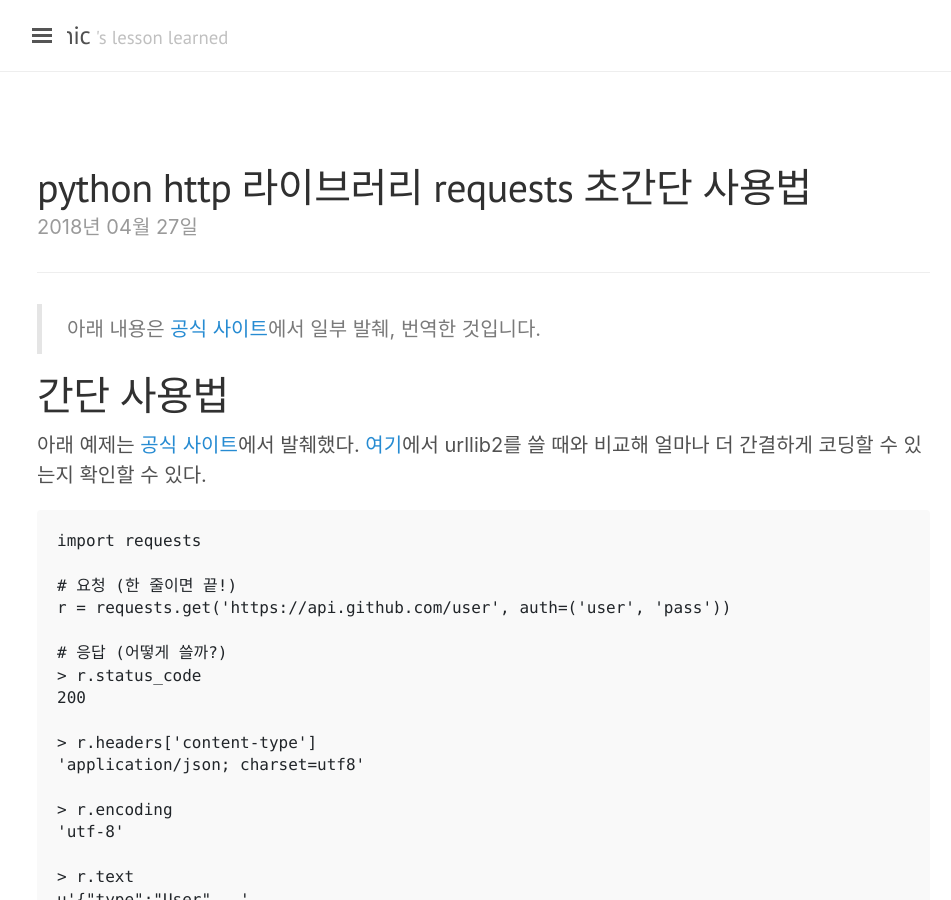
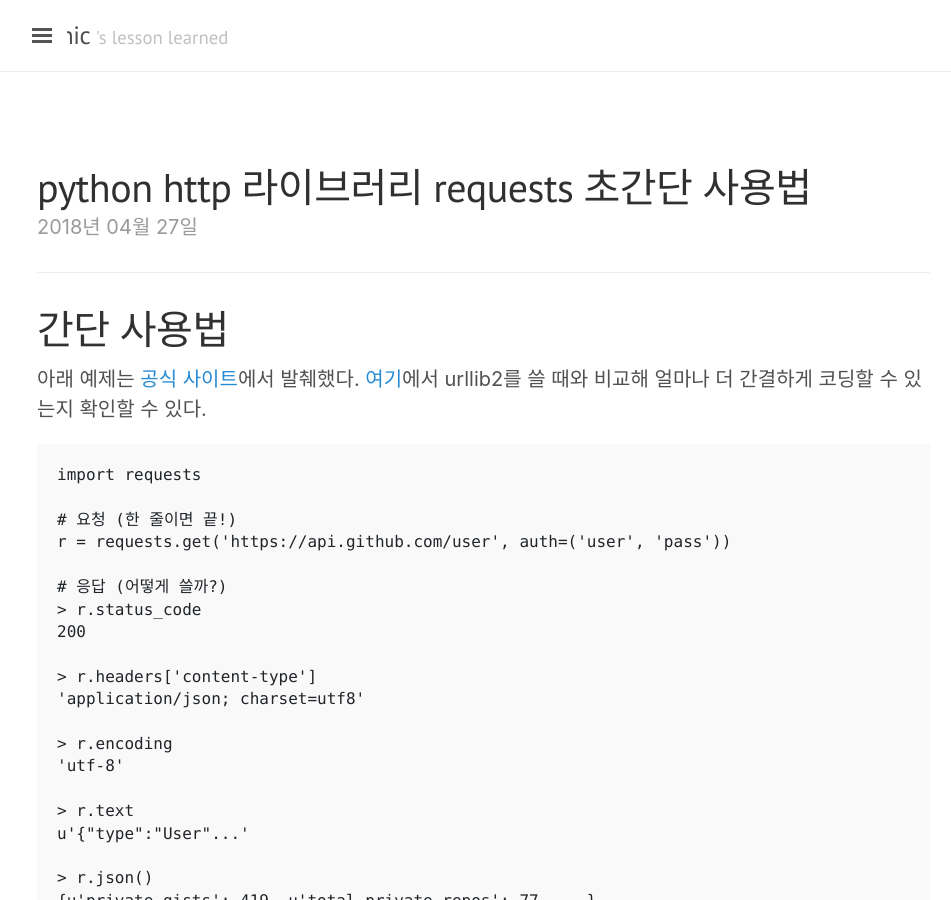
Before and after one commit to jwkcp/jwkcp.github.com, a Jekyll site: the page built from _posts/2018-04-27-requests-simple-usage.md, in a window 1280 px wide and 900 px high. Shown: the whole window, without its empty margins (3-954 px from the left). Built offline with Jekyll 4.4.1, drawn with Linux system fonts in a browser that asks for light colours; nearby versions of some CDN libraries; comment, search, counter and statistics services are not loaded.

Commit message:
중복 문장 제거

```diff
--- a/_posts/2018-04-27-requests-simple-usage.md
+++ b/_posts/2018-04-27-requests-simple-usage.md
@@ -6,8 +6,6 @@ comments: true
 ---
 
 ---
-
-> 아래 내용은 [공식 사이트](http://docs.python-requests.org/)에서 일부 발췌, 번역한 것입니다.
 
 # 간단 사용법
 아래 예제는 [공식 사이트](http://docs.python-requests.org/en/master/)에서 발췌했다. [여기](https://gist.github.com/kennethreitz/973705)에서 urllib2를 쓸 때와 비교해 얼마나 더 간결하게 코딩할 수 있는지 확인할 수 있다.
```
